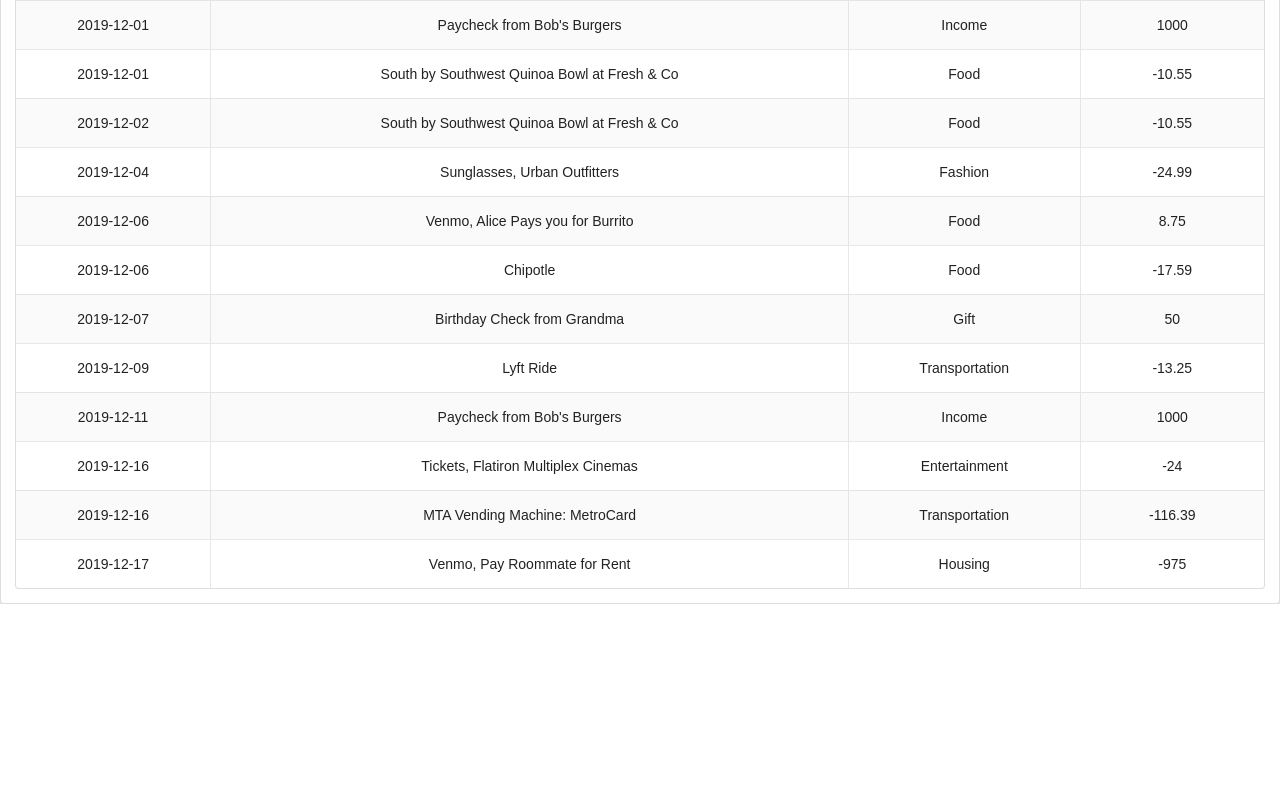
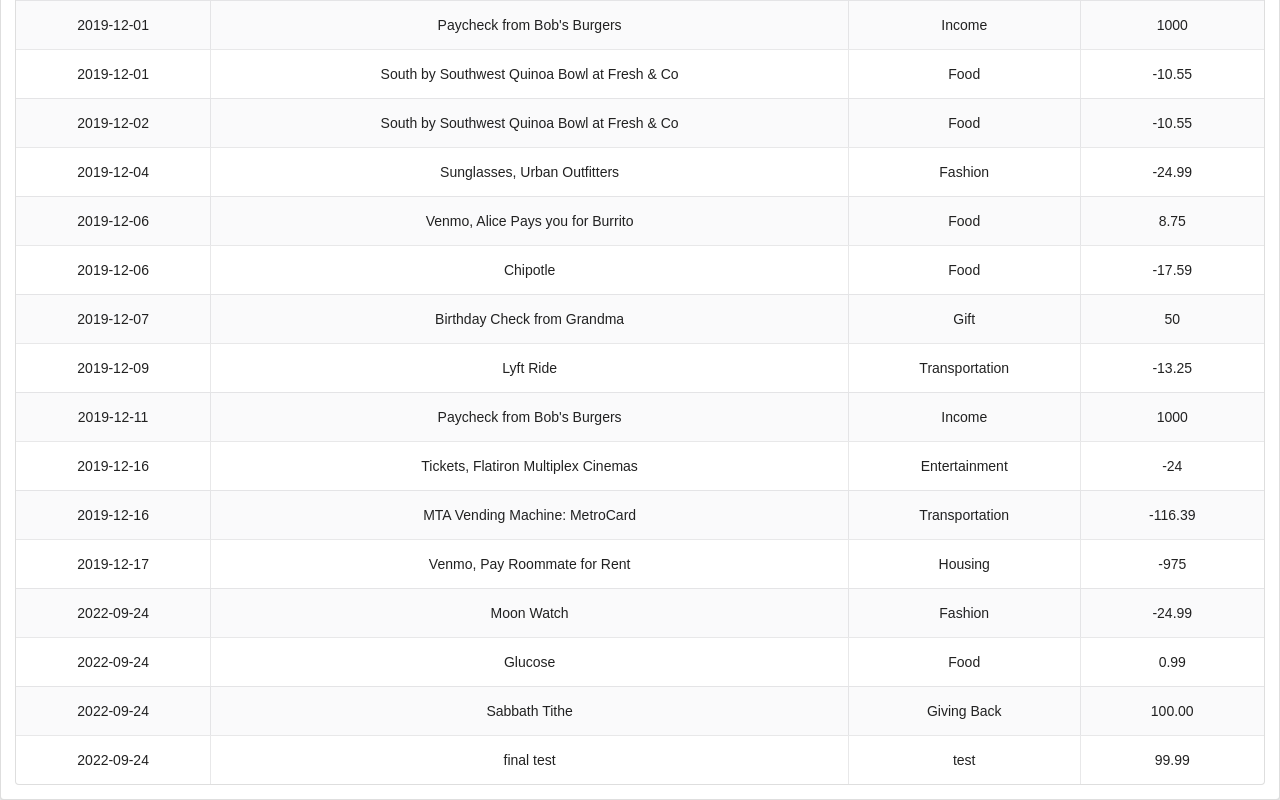
Before and after one commit to nelsonmutindamwanzia/react-hooks-code-challenge-bank-of-flatiron, a React (Create React App) app: page / in a window 1280 px wide. Shown: the part 328-1128 px from the top of the page. Before the commit the page ends 932 px from the top, so only its background shows below. Built offline with nearby package versions, Linux system fonts and the light colour scheme; data requests are answered from the project's data file.

Commit message:
final commit

```diff
--- a/db.json
+++ b/db.json
@@ -83,6 +83,34 @@
       "description": "Venmo, Pay Roommate for Rent",
       "category": "Housing",
       "amount": -975
+    },
+    {
+      "date": "2022-09-24",
+      "description": "Moon Watch",
+      "category": "Fashion",
+      "amount": "-24.99",
+      "id": 13
+    },
+    {
+      "date": "2022-09-24",
+      "description": "Glucose",
+      "category": "Food",
+      "amount": "0.99",
+      "id": 14
+    },
+    {
+      "date": "2022-09-24",
+      "description": "Sabbath Tithe",
+      "category": "Giving Back",
+      "amount": "100.00",
+      "id": 15
+    },
+    {
+      "date": "2022-09-24",
+      "description": "final test",
+      "category": "test",
+      "amount": "99.99",
+      "id": 16
     }
   ]
 }
--- a/src/components/Search.js
+++ b/src/components/Search.js
@@ -1,6 +1,7 @@
 import React from "react";
 
 function Search({setSearch}) {
+
   function handleSearch (event){
     setSearch(event.target.value);
   }
--- a/src/components/TransactionsList.js
+++ b/src/components/TransactionsList.js
@@ -1,7 +1,8 @@
-import React, {useEffect} from "react";
+import React, {useEffect, useState} from "react";
 import Transaction from "./Transaction";
 
-function TransactionsList({ transactions, setTransactions, search }) {
+function TransactionsList({search}) {
+  const [transactions, setTransactions] = useState([]);
   const filteredTransactions = transactions.filter((transaction) => transaction.description.toLowerCase().includes(search.toLowerCase()))
 
   const transactList = filteredTransactions.map((transaction) => {
```
Also changed, not shown: 1 other file (tests, documents, lock files or other folders).
